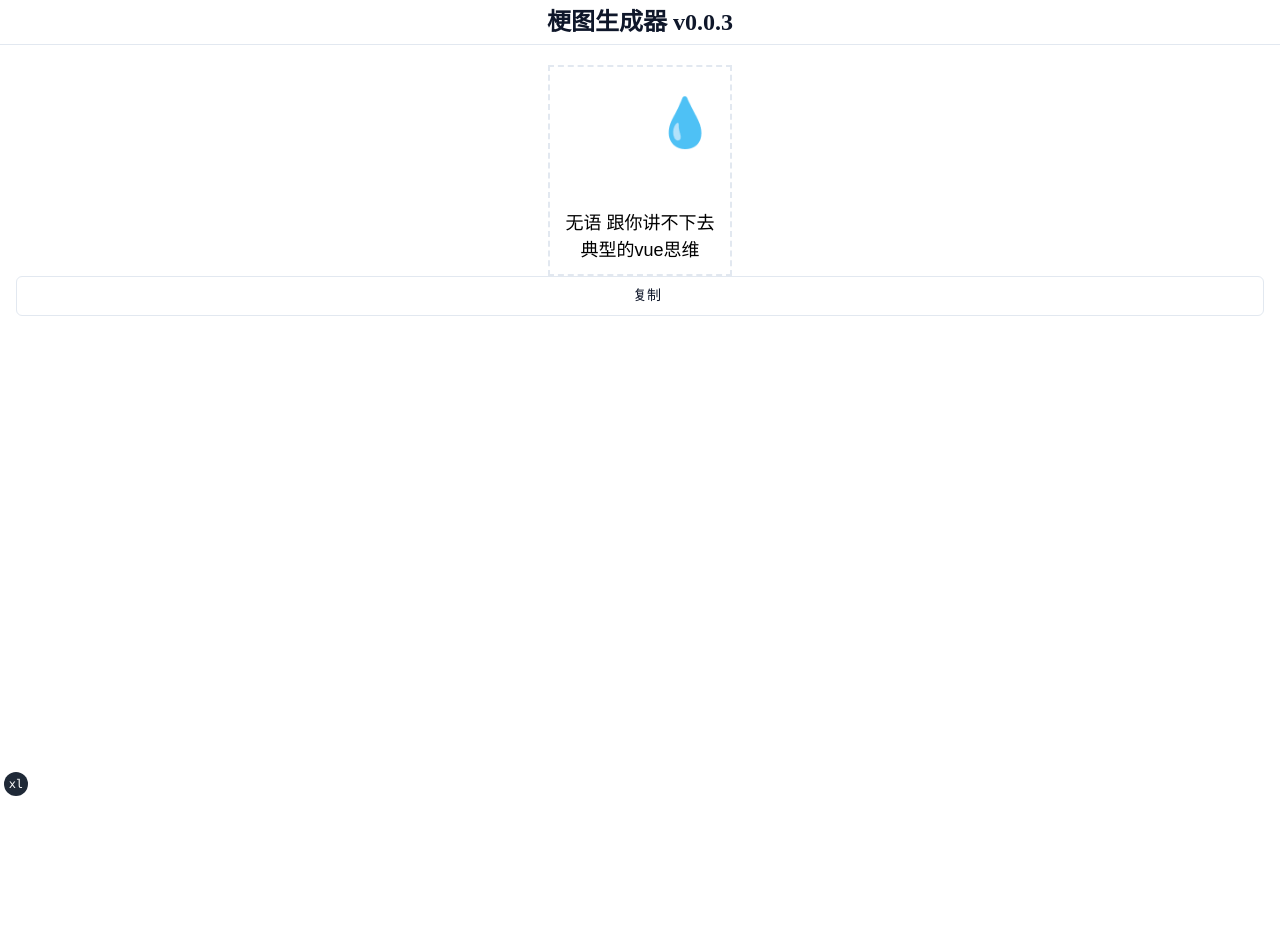
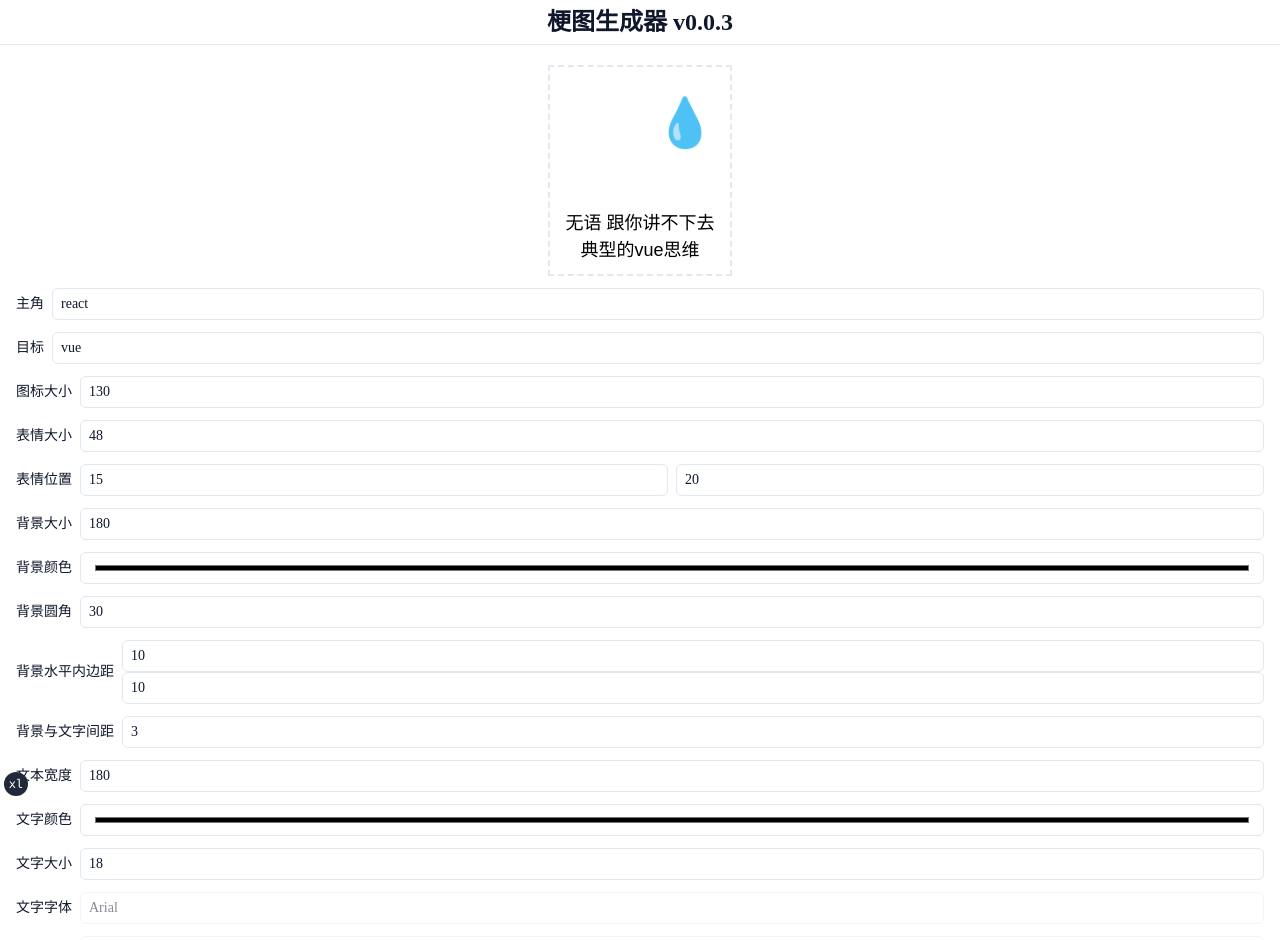
Before and after one commit to screw-hand/meme-tech-mind, a Next.js app: page / in a window 1280 px wide. Shown: the top 940 px of the page. Before the commit the page ends 800 px from the top, so only its background shows below. Built offline with nearby package versions, Linux system fonts and the light colour scheme; some icons are missing.

Commit message:
feat: meme-settings.

```diff
--- a/components/meme-generator.tsx
+++ b/components/meme-generator.tsx
@@ -41,16 +41,14 @@
   }
 
   return (
-    <div>
+    <div className="mx-4">
       {/* meme 预览 */}
       <MemePreview settings={settings} />
       {/* meme 设置 */}
-      {false && (
-        <MemeSettings
-          settings={settings}
-          onSettingsChange={handleSettingsChange}
-        />
-      )}
+      <MemeSettings
+        settings={settings}
+        onSettingsChange={handleSettingsChange}
+      />
       {/* meme 操作 */}
       <MemeOperations
         onGenerateMeme={(operator) => handleOperatorMeme(operator)}
--- a/components/meme-operations.tsx
+++ b/components/meme-operations.tsx
@@ -9,7 +9,7 @@
 
 export function MemeOperations({ onGenerateMeme }: MemeOperationsProps) {
   return (
-    <div className="mx-4 grid grid-cols-1 gap-4">
+    <div className="grid grid-cols-1 gap-4">
       <Button
         variant="outline"
         onClick={() => onGenerateMeme(MemeOperatorType.COPY)}
--- a/components/meme-settings.tsx
+++ b/components/meme-settings.tsx
@@ -1,4 +1,6 @@
 import { MemeSettingsType } from "@/types/meme-settings"
+import { Input } from "@/components/ui/input"
+import { SettingBar } from "@/components/setting-bar"
 
 interface MemeSettingsProps {
   settings: MemeSettingsType
@@ -9,5 +11,259 @@
   settings,
   onSettingsChange,
 }: MemeSettingsProps) {
-  return <div>MemeSettings</div>
+  const handleSave = () => {
+    onSettingsChange(settings)
+  }
+
+  return (
+    <div className="meme-settings my-3 flex flex-col gap-3">
+      <SettingBar label={<span>主角</span>}>
+        <Input
+          type="text"
+          name="source"
+          className="h-8 px-2 text-sm"
+          value={settings.source}
+          onChange={(e) =>
+            onSettingsChange({ ...settings, source: e.target.value })
+          }
+        />
+      </SettingBar>
+      <SettingBar label={<span>目标</span>}>
+        <Input
+          type="text"
+          name="target"
+          className="h-8 px-2 text-sm"
+          value={settings.target}
+          onChange={(e) =>
+            onSettingsChange({ ...settings, target: e.target.value })
+          }
+        />
+      </SettingBar>
+      <SettingBar label={<span>图标大小</span>}>
+        <Input
+          type="number"
+          name="size"
+          className="h-8 px-2 text-sm"
+          value={settings.icon.size}
+          onChange={(e) =>
+            onSettingsChange({
+              ...settings,
+              icon: { ...settings.icon, size: Number(e.target.value) },
+            })
+          }
+        />
+      </SettingBar>
+      <SettingBar label={<span>表情大小</span>}>
+        <Input
+          type="number"
+          name="size"
+          className="h-8 px-2 text-sm"
+          value={settings.emoji.size}
+          onChange={(e) =>
+            onSettingsChange({
+              ...settings,
+              emoji: { ...settings.emoji, size: Number(e.target.value) },
+            })
+          }
+        />
+      </SettingBar>
+      <SettingBar label={<span>表情位置</span>}>
+        <div className="flex flex-row gap-2">
+          <Input
+            type="number"
+            name="size"
+            className="h-8 px-2 text-sm"
+            value={settings.emoji.x}
+            onChange={(e) =>
+              onSettingsChange({
+                ...settings,
+                emoji: { ...settings.emoji, x: Number(e.target.value) },
+              })
+            }
+          />
+          <Input
+            type="number"
+            name="y"
+            className="h-8 px-2 text-sm"
+            value={settings.emoji.y}
+            onChange={(e) =>
+              onSettingsChange({
+                ...settings,
+                emoji: { ...settings.emoji, y: Number(e.target.value) },
+              })
+            }
+          />
+        </div>
+      </SettingBar>
+      <SettingBar label={<span>背景大小</span>}>
+        <Input
+          type="number"
+          name="size"
+          className="h-8 px-2 text-sm"
+          value={settings.background.size}
+          onChange={(e) =>
+            onSettingsChange({
+              ...settings,
+              background: {
+                ...settings.background,
+                size: Number(e.target.value),
+              },
+            })
+          }
+        />
+      </SettingBar>
+      <SettingBar label={<span>背景颜色</span>}>
+        <Input
+          type="color"
+          name="color"
+          className="h-8 w-full"
+          value={settings.background.color}
+          onChange={(e) =>
+            onSettingsChange({
+              ...settings,
+              background: { ...settings.background, color: e.target.value },
+            })
+          }
+        />
+      </SettingBar>
+      <SettingBar label={<span>背景圆角</span>}>
+        <Input
+          type="number"
+          name="borderRadius"
+          className="h-8 px-2 text-sm"
+          value={settings.background.borderRadius}
+          onChange={(e) =>
+            onSettingsChange({
+              ...settings,
+              background: {
+                ...settings.background,
+                borderRadius: Number(e.target.value),
+              },
+            })
+          }
+        />
+      </SettingBar>
+      <SettingBar label={<span>背景水平内边距</span>}>
+        <Input
+          type="number"
+          name="paddingX"
+          className="h-8 px-2 text-sm"
+          value={settings.background.paddingX}
+          onChange={(e) =>
+            onSettingsChange({
+              ...settings,
+              background: {
+                ...settings.background,
+                paddingX: Number(e.target.value),
+              },
+            })
+          }
+        />
+        <Input
+          type="number"
+          name="paddingY"
+          className="h-8 px-2 text-sm"
+          value={settings.background.paddingY}
+          onChange={(e) =>
+            onSettingsChange({
+              ...settings,
+              background: {
+                ...settings.background,
+                paddingY: Number(e.target.value),
+              },
+            })
+          }
+        />
+      </SettingBar>
+      <SettingBar label={<span>背景与文字间距</span>}>
+        <Input
+          type="number"
+          name="gap"
+          className="h-8 px-2 text-sm"
+          value={settings.background.gap}
+          onChange={(e) =>
+            onSettingsChange({
+              ...settings,
+              background: {
+                ...settings.background,
+                gap: Number(e.target.value),
+              },
+            })
+          }
+        />
+      </SettingBar>
+      <SettingBar label={<span>文本宽度</span>}>
+        <Input
+          type="number"
+          name="width"
+          className="h-8 px-2 text-sm"
+          value={settings.text.width}
+          onChange={(e) =>
+            onSettingsChange({
+              ...settings,
+              text: { ...settings.text, width: Number(e.target.value) },
+            })
+          }
+        />
+      </SettingBar>
+      <SettingBar label={<span>文字颜色</span>}>
+        <Input
+          type="color"
+          name="color"
+          className="h-8 w-full"
+          value={settings.text.color}
+          onChange={(e) =>
+            onSettingsChange({
+              ...settings,
+              text: { ...settings.text, color: e.target.value },
+            })
+          }
+        />
+      </SettingBar>
+      <SettingBar label={<span>文字大小</span>}>
+        <Input
+          type="number"
+          name="fontSize"
+          className="h-8 px-2 text-sm"
+          value={settings.text.fontSize}
+          onChange={(e) =>
+            onSettingsChange({
+              ...settings,
+              text: { ...settings.text, fontSize: Number(e.target.value) },
+            })
+          }
+        />
+      </SettingBar>
+      <SettingBar label={<span>文字字体</span>}>
+        <Input
+          type="text"
+          name="fontFamily"
+          disabled
+          className="h-8 px-2 text-sm"
+          value={settings.text.fontFamily}
+          onChange={(e) =>
+            onSettingsChange({
+              ...settings,
+              text: { ...settings.text, fontFamily: e.target.value },
+            })
+          }
+        />
+      </SettingBar>
+      <SettingBar label={<span>特殊效果</span>}>
+        <Input
+          type="text"
+          disabled
+          name="specialEffect"
+          className="h-8 px-2 text-sm"
+          value={settings.specialEffect as string}
+          onChange={(e) =>
+            onSettingsChange({
+              ...settings,
+              specialEffect: () => e.target.value,
+            })
+          }
+        />
+      </SettingBar>
+    </div>
+  )
 }
--- /dev/null
+++ b/components/setting-bar.tsx
@@ -0,0 +1,16 @@
+export function SettingBar({
+  label,
+  children,
+}: {
+  label: React.ReactNode
+  children: React.ReactNode
+}) {
+  return (
+    <div className="setting-bar">
+      <label className="flex items-center gap-2 text-sm font-medium">
+        <p className="flex-initial">{label}</p>
+        <div className="flex-auto">{children}</div>
+      </label>
+    </div>
+  )
+}
--- a/config/default-meme-settings.ts
+++ b/config/default-meme-settings.ts
@@ -15,7 +15,7 @@
   background: {
     size: 180,
     color: "#fff",
-    borderRadius: "30",
+    borderRadius: 30,
     paddingX: 10,
     paddingY: 10,
     gap: 3,
--- a/types/meme-settings.ts
+++ b/types/meme-settings.ts
@@ -4,7 +4,7 @@
   /* 攻击对象 */
   target: string
   /* 特殊效果 */
-  specialEffect?: (settings: MemeSettingsType) => string
+  specialEffect?: ((settings: MemeSettingsType) => string) | string
   icon: {
     size: number
   }
@@ -16,7 +16,7 @@
   background: {
     size: number
     color: string
-    borderRadius: string
+    borderRadius: number
     paddingX: number
     paddingY: number
     gap: number
```
